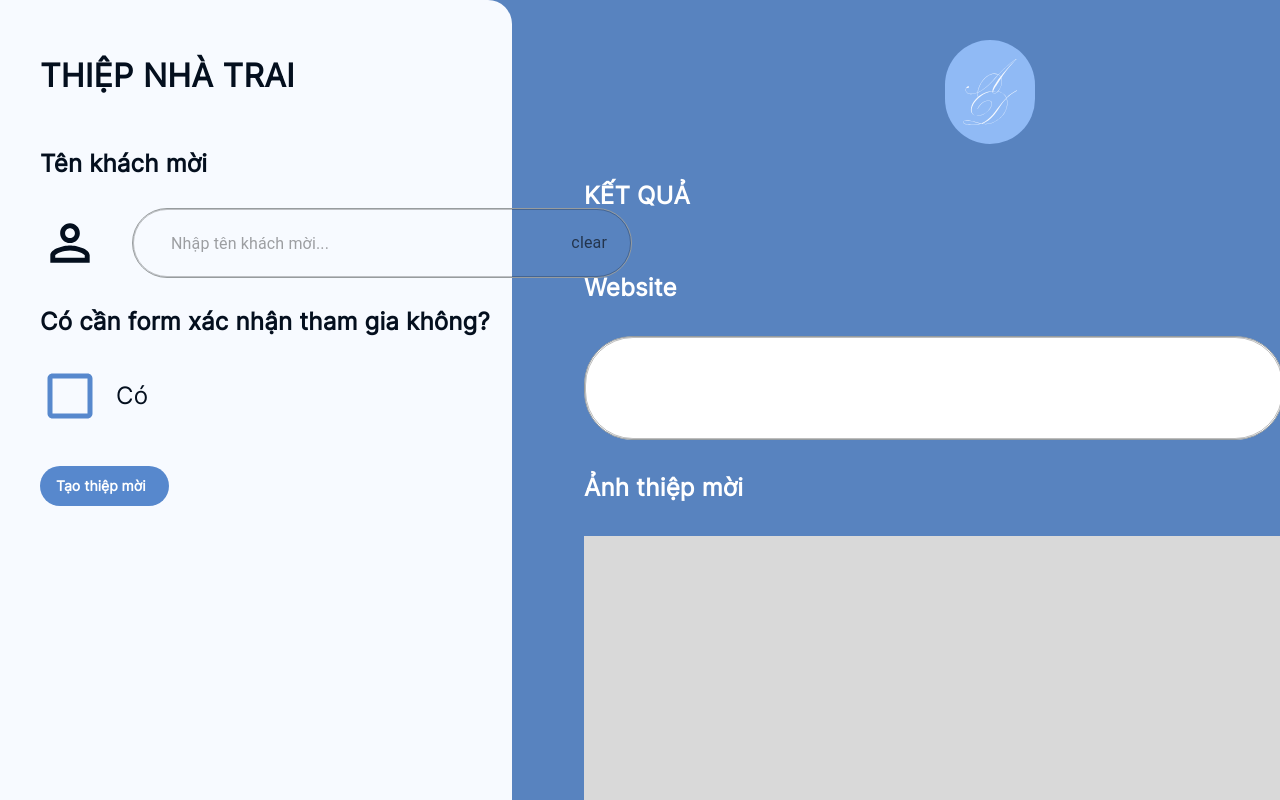
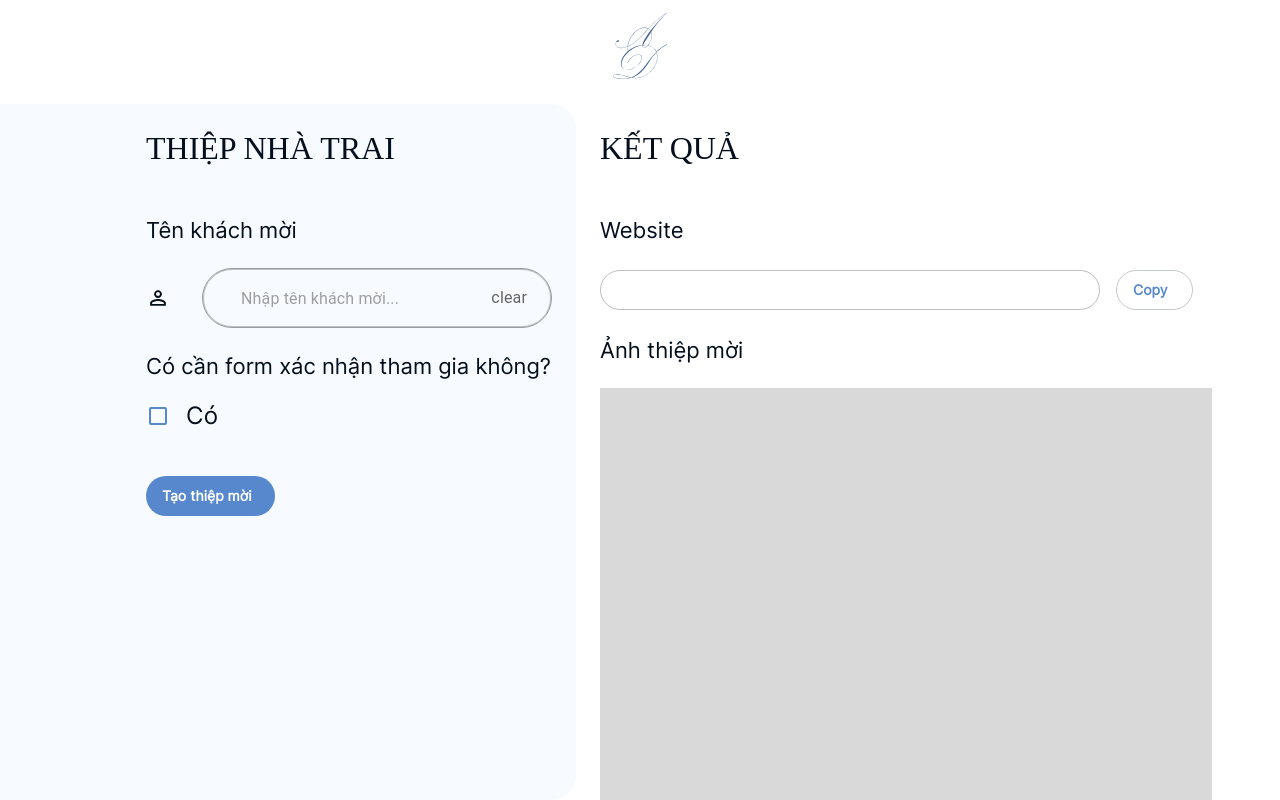
Before and after one commit to PhamManh2911/vanh-diep-wedding, a Next.js app: page /admin in a window 1280 px wide. Shown: the top 800 px of the page. Built offline with nearby package versions, Linux system fonts and the light colour scheme; no server answers.

Commit message:
feat: change admin page frontend

```diff
--- a/src/components/IconImg.js
+++ b/src/components/IconImg.js
@@ -1,5 +1,5 @@
-import React from 'react';
-import { Box, styled } from '@mui/material';
+import React, { useEffect, useRef, useState } from 'react';
+import { Box, Skeleton, styled } from '@mui/material';
 
 const IconImage = styled('img')({
   display: 'flex',
@@ -10,6 +10,13 @@ const IconImage = styled('img')({
 export default function IconImg({ src, sx = {}, imageSx, ...props }) {
 	if (sx && sx.width && !sx.height) sx.height = 'auto';
 	if (sx && sx.height && !sx.width) sx.width = 'auto';
+  const [loaded, setLoaded] = useState(false);
+  const imageRef = useRef();
+
+  useEffect(() => {
+    if(imageRef.current?.complete) setLoaded(true)
+  }, []);
+
   return (
     <Box sx={{
       display: 'flex',
@@ -17,7 +24,19 @@ export default function IconImg({ src, sx = {}, imageSx, ...props }) {
       alignItems: 'center',
       ...sx,
     }} { ...props }>
-      <IconImage src={src} sx={{ ...imageSx }} />
+      <IconImage src={src} sx={{ display: loaded ? 'block' : 'none', ...imageSx }} ref={imageRef} onLoad={() => setLoaded(true)} />
+      {!loaded && (
+        <Skeleton
+          variant='rectangular'
+          sx={{
+            display: 'flex',
+            justifyContent: 'center',
+            alignItems: 'center',
+            ...sx,
+          }}
+          { ...props }
+        />
+      )}
     </Box>
   );
 }
--- a/src/pages/admin/index.js
+++ b/src/pages/admin/index.js
@@ -1,10 +1,90 @@
-import { Box, CircularProgress, InputAdornment, OutlinedInput, Stack, Typography, useTheme } from "@mui/material";
+import { Box, CircularProgress, InputAdornment, OutlinedInput, Skeleton, Stack, Typography, styled, useTheme } from "@mui/material";
+import axios from "axios";
+import { useRef, useState, useEffect, useMemo } from "react";
 
 import { appHostname, nha } from "@/configs/app";
 import { Button } from "@/components/Buttons";
-import { useState } from "react";
 import IconImg from "@/components/IconImg";
-import axios from "axios";
+
+const IconImage = styled('img')({
+  display: 'flex',
+  height: 'inherit',
+  width: 'inherit',
+});
+
+function InvitationImage({ src, sx = {}, imageSx, ...props }) {
+	if (sx && sx.width && !sx.height) sx.height = 'auto';
+	if (sx && sx.height && !sx.width) sx.width = 'auto';
+  const [loaded, setLoaded] = useState(false);
+  const [copied, setCopied] = useState(false);
+  const [downloaded, setDownloaded] = useState(false);
+  const imageRef = useRef();
+
+  const blobData = useMemo(async () => {
+    const response = await axios(src);
+    return await response.blob();
+  }, [src]);
+
+  const handleDownloadImage = () => {
+    setDownloaded(true);
+    const url = window.URL.createObjectURL(blobData);
+    const a = document.createElement('a');
+
+    a.style.display = 'none';
+    a.href = src;
+    a.download = 'thiep_cuoi'
+    document.body.appendChild(a);
+    a.click();
+    window.URL.revokeObjectURL(url);
+
+    setTimeout(() => {
+      setDownloaded(false);
+    }, 1000);
+  }
+
+  const handleCopyImage = async () => {
+    setCopied(true);
+    const data = [new ClipboardItem({ [blobData.type]: blobData })];
+
+    await navigator.clipboard.write(data);
+
+    setTimeout(() => {
+      setCopied(false);
+    }, 1000);
+  }
+
+  useEffect(() => {
+    if(imageRef.current?.complete) setLoaded(true)
+  }, []);
+
+  return (
+    <Box sx={{
+      display: 'flex',
+      justifyContent: 'center',
+      alignItems: 'center',
+      position: 'relative',
+      ...sx,
+    }} { ...props }>
+      <Box sx={{ display: 'flex', justifyContent: 'center', alignItems: 'center', gap: '8px', position: 'absolute', top: 24, right: 24 }}>
+        <Button text="Tải xuống" type="outlined" onClick={handleDownloadImage} disable={downloaded} />
+        <Button text={copied ? "Copied" : "Copy"} type="filled" onClick={handleCopyImage} disable={copied} />
+      </Box>
+      <IconImage src={src} sx={{ display: loaded ? 'block' : 'none', ...imageSx }} ref={imageRef} onLoad={() => setLoaded(true)} />
+      {!loaded && (
+        <Skeleton
+          variant='rectangular'
+          sx={{
+            display: 'flex',
+            justifyContent: 'center',
+            alignItems: 'center',
+            ...sx,
+          }}
+          { ...props }
+        />
+      )}
+    </Box>
+  );
+}
 
 export default function AdminPage() {
   const theme = useTheme();
@@ -21,12 +101,11 @@ export default function AdminPage() {
     if (!userName) return;
     setLoading(true);
     const response = await axios.post(`${appHostname}/api/users`, { userName });
-
-    setLoading(false);
     const user = response.data.data.user;
 
     setImageUrl(`${appHostname}/api/invitation/${user.id}`);
     setUrl(`${appHostname}/${user.id}?name=${userName}&form=${form}`);
+    setLoading(false);
   }
 
   const hanldeKeyDown = async (e) => {
@@ -42,58 +121,58 @@ export default function AdminPage() {
   }
 
   return (
-    <Box width='100%' minHeight='100vh' sx={{ background: `${theme.palette.primary.midLight}`, display: 'flex' }}>
-      <Stack width='40%' padding='40px' alignItems='flex-start' gap='40px' sx={{ borderRadius: '0px 24px 24px 0', background: `${theme.palette.primary.light}` }}>
-        <Typography sx={{ color: theme.palette.neutral.dark, textAlign: 'center', fontFamily: 'Sans Serif', fontSize: '32px', fontWeight: '700', lineHeight: '72px' }}>{nhaTrai ? 'THIỆP NHÀ TRAI' : 'THIỆP NHÀ GÁI'}</Typography>
-        <Stack alignItems='flex-start' gap='32px'>
-          <Typography sx={{ color: theme.palette.neutral.dark, fontFamily: 'Sans Serif', fontSize: '24px', fontWeight: 700, lineHeight: '24px' }}>Tên khách mời</Typography>
+    <Stack justifyContent='center' alignItems='center'>
+      <IconImg src="/icons/vnd.svg" width={90} height={104} />
+      <Box sx={{ display: 'flex', width: '100%', height: 'calc(100vh - 104px)' }}>
+        <Stack alignItems='flex-end' height="100%" width='45%' padding='24px' sx={{ background: theme.palette.primary.light, borderRadius: '0px 24px 24px 0' }}>
+          <Stack alignItems='flex-start' gap='24px'>
+            <Typography variant="headline1" sx={{ color: theme. palette.neutral.dark }}>{nhaTrai ? 'THIỆP NHÀ TRAI' : 'THIỆP NHÀ GÁI'}</Typography>
+            <Stack alignItems='flex-start' gap='24px' padding='24px 0'>
+              <Typography variant="title" sx={{ color: theme.palette.neutral.dark }}>Tên khách mời</Typography>
               <Box sx={{ display: 'flex', alignItems: 'center', gap: '32px', alignSelf: 'stretch' }}>
-            <IconImg src="/icons/person.svg" width={60} height={60} />
+                <IconImg src="/icons/person.svg" width={24} height={24} />
                 <OutlinedInput
                   value={userName}
                   onChange={e => setUsername(e.target.value)}
                   placeholder="Nhập tên khách mời..."
-              sx={{ borderRadius: '40px', display: 'flex', height: 70, padding: '10px 24px', alignItems: 'center', gap: '8px', border: '1.5px solid #979C9E', width: 500 }}
+                  sx={{ borderRadius: '48px', display: 'flex', height: 60, padding: '10px 24px', alignItems: 'center', gap: '8px', border: '1.5px solid #979C9E', width: 350 }}
                   onKeyDown={hanldeKeyDown}
                   endAdornment={<InputAdornment position="end" sx={{ cursor: 'pointer' }} onClick={() => setUsername('')}>clear</InputAdornment>}
                 />
               </Box>
-          <Typography sx={{ color: theme.palette.neutral.dark, fontFamily: 'Sans Serif', fontSize: '24px', fontWeight: 700, lineHeight: '24px' }}>Có cần form xác nhận tham gia không?</Typography>
+              <Typography variant="title" sx={{ textAlign: 'left', color: theme.palette.neutral.dark }}>Có cần form xác nhận tham gia không?</Typography>
               <Box sx={{ display: 'flex', alignItems: 'center', gap: '16px' }}>
-            <IconImg src={form ? "/icons/rectangle-checkbox-check.svg" : "/icons/rectangle-checkbox.svg"} width={60} height={60} onClick={() => setForm(prev => !prev)} sx={{ cursor: 'pointer' }} />
+                <IconImg src={form ? "/icons/rectangle-checkbox-check.svg" : "/icons/rectangle-checkbox.svg"} width={24} height={24} onClick={() => setForm(prev => !prev)} sx={{ cursor: 'pointer' }} />
                 <Typography sx={{ color: theme.palette.neutral.dark, fontFamily: 'Sans Serif', fontSize: '24px', fontWeight: 400, lineHeight: '24px' }}>Có</Typography>
               </Box>
             </Stack>
             <Button type="filled" onClick={createUser} text='Tạo thiệp mời' disable={loading} />
           </Stack>
-      <Stack width='100%' height='100%' padding='40px' alignItems='flex-start' gap='40px' sx={{ background: `${theme.palette.primary.midLight}` }}>
-        <Stack justifyContent='center' alignItems='center' width='100%'>
-          <IconImg src="/icons/vnd-white.svg" width={90} height={104} />
         </Stack>
-        <Stack padding='0 32px' alignItems='flex-start' gap='32px'>
-          <Typography sx={{ color: theme.palette.neutral.light, fontFamily: 'Sans Serif', fontSize: '24px', fontWeight: 700, lineHeight: '24px' }}>KẾT QUẢ</Typography>
-          <Stack padding='32px 0' alignItems='flex-start' gap='32px'>
-            <Typography sx={{ color: theme.palette.neutral.light, fontFamily: 'Sans Serif', fontSize: '24px', fontWeight: 700, lineHeight: '32px' }}>Website</Typography>
-            <Box sx={{ display: 'flex', alignItems: 'center', gap: '32px', alignSelf: 'stretch' }}>
+        <Stack alignItems='flex-start' padding='24px' gap='24px'>
+          <Typography variant="headline1" color={theme.palette.neutral.dark}>KẾT QUẢ</Typography>
+          <Stack alignItems='24px' padding='24px 0' gap='24px'>
+            <Typography variant="title" textAlign='left' color={theme.palette.neutral.dark}>Website</Typography>
+            <Box sx={{ display: 'flex', alignItems: 'center', gap: '16px', height: '44px' }}>
               <OutlinedInput
                 multiline
                 disabled
-                sx={{ height: 104, width: 700, padding: '10px 32px', borderRadius: '48px', border: '1.5px solid #979C9E', background: 'white'}}
+                sx={{ borderRadius: '48px', height: '40px', width: 500 }}
                 value={url}
               />
-              <IconImg src={copied ? "/icons/copy-success.svg" : "/icons/copy.svg"} width={80} height={80} imageSx={{ width: 40, height: 40 }} sx={{ backgroundColor: 'white', borderRadius: '50%', cursor: 'pointer' }} onClick={handleCopy} />
+              <Button type="outlined" disable={copied} onClick={handleCopy} text={copied ? 'Copied' : 'Copy'} />
             </Box>
-            <Typography sx={{ color: theme.palette.neutral.light, fontFamily: 'Sans Serif', fontSize: '24px', fontWeight: 700, lineHeight: '32px' }}>Ảnh thiệp mời</Typography>
+            <Typography textAlign='left' variant="title" color={theme.palette.neutral.dark}>Ảnh thiệp mời</Typography>
             {imageUrl ? (
-              <IconImg src={imageUrl} width='100%' height='auto' />
+              <InvitationImage src={imageUrl} width={612} height={476} />
             ) : (
-              <Stack justifyContent='center' alignItems='center' width='100%' height='500px' sx={{ background: '#D9D9D9' }}>
+              <Stack justifyContent='center' alignItems='center' width='612px' height='476px' sx={{ background: '#D9D9D9' }}>
                 {loading && (<CircularProgress />)}
               </Stack>
             )}
           </Stack>
         </Stack>
+      </Box>
     </Stack>
-    </Box>
   );
 }
--- a/src/pages/api/invitation/[id].js
+++ b/src/pages/api/invitation/[id].js
@@ -19,8 +19,8 @@ export default async function handler(req, res) {
       params: {
         access_key: apiflashAccessKey,
         url: `${appHostname}/invitation/${id}`,
-        width: 1327,
-        height: 1030,
+        width: 2654,
+        height: 2060,
         // for testing in ngrok
         user_agent: '/non-standard',
       },
```
Also changed, not shown: src/pages/invitation/[id].js (+13 -5 lines), public/images/thiep-moi-nha-gai.png, public/images/thiep-moi-nha-trai.png. Lines whose indentation alone changed are shown as unchanged.
